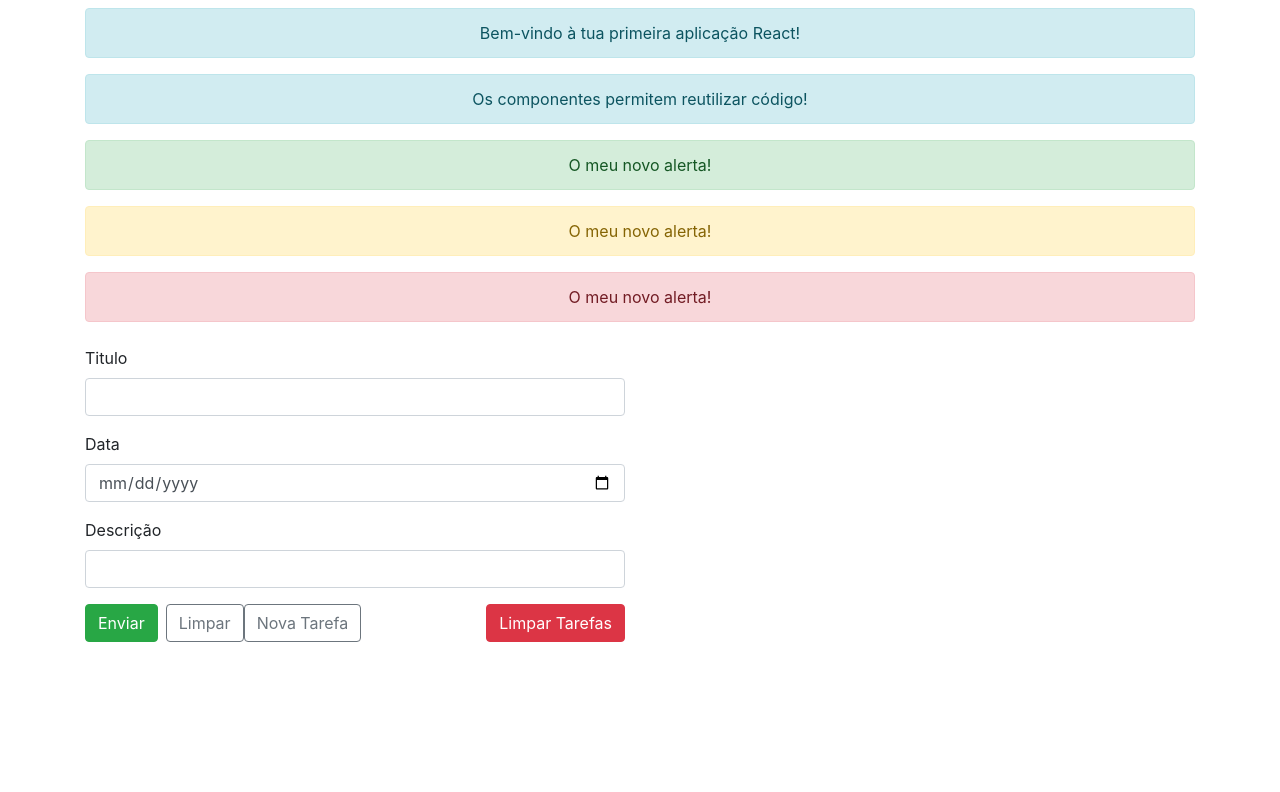
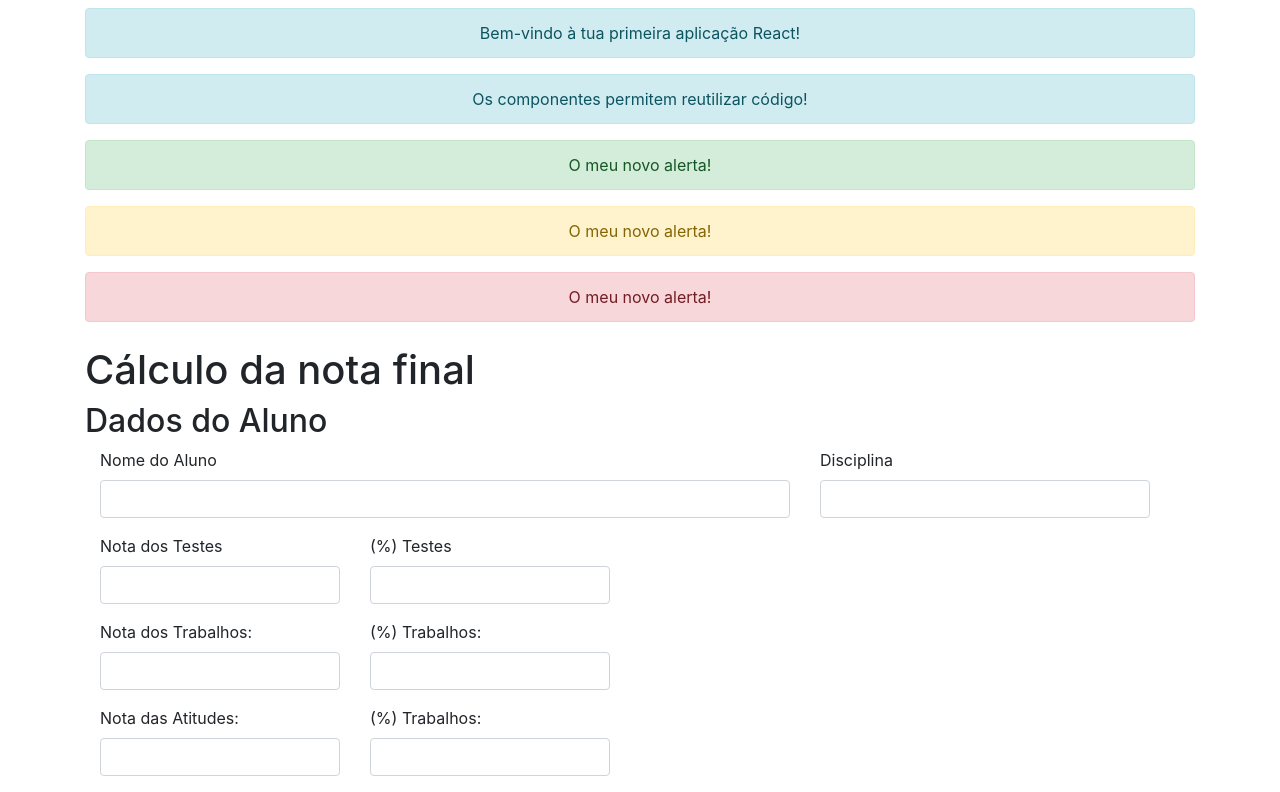
Before and after one commit to IsabellyHartmann/REACT-APP-1, a React (Vite) app: page / in a window 1280 px wide. Shown: the part 316-1108 px from the top of the page. Before the commit the page ends 958 px from the top, so only its background shows below. Built offline with nearby package versions, Linux system fonts and the light colour scheme.

Commit message:
Ex5 - React

```diff
--- a/src/App.jsx
+++ b/src/App.jsx
@@ -43,5 +43,4 @@ function App() {
 
   );
 }
-
-export default App
+export default App;
--- a/src/Notas.jsx
+++ b/src/Notas.jsx
@@ -4,140 +4,80 @@ function Notas() {
 
     const [formData, setFormData] = useState({
             nomeAluno: '',
-        notaTeste: '',
-        notaTrabalho: '',
-        notaAtitudes: ''
+            disciplina: '',
+            notaTestes: '',
+            percTrabalhos: '',
+            percAtitudes: '',
     });
-
-    const [tarefas, setTarefas] = useState([]);
-
-
-    // Guarda os dados submetidos (para mostrar depois do envio)
-    const [dadosSubmetidos, setDadosSubmetidos] = useState(null);
-
-    // Esta função é chamada quando o formulário é submetido
-    function handleSubmit(e) {
-        e.preventDefault(); // impede o recarregamento da página
-        setDadosSubmetidos(formData); // guarda os dados preenchidos
-
-
-        return (
-            // Este é o bootstrap 4
-            <div className="mt-4 row">
-
-            </div>
-        );
-    }
-
-
-    const novaNotaAluno = {
-        id: Date.now(),
-        nome: formData.nomeAluno,
-        notaTeste: formData.notaTeste,
-        notaTrabalho: formData.notaTrabalho,
-        notaAtitudes: formData.notaAtitudes
-    };
-    setTarefas([...tarefas, novaNotaAluno]);
-
-    function newNotaAluno() {
-        const novaNotaAluno = {
-            id: Date.now(),
-            nome: formData.nomeAluno,
-            notaTeste: formData.notaTeste,
-            notaTrabalho: formData.notaTrabalho,
-            notaAtitudes: formData.notaAtitudes
-        };
-        setFormData(novaNotaAluno);
-        setTarefas([...tarefas, novaNotaAluno]);
-        setDadosSubmetidos(null);
-    }
-    // Limpa o formulário e os dados apresentados
-    function limparFormulario() {
-        setFormData({ id: '', nomeAluno: '', notaTeste: '', notaTrabalho: '', notaAtitudes: '' });
-        setDadosSubmetidos(null);
-    }
-    function limparTarefas() {
-        setTarefas([]);
-    }
 
     return (
         <div className="mt-4 row">
 
+            <div className="w-100">
+                <h1>Cálculo da nota final</h1>
+                <h2>Dados do Aluno</h2>
+            </div>
 
-
+            <form className="col-12 row">
                 <div className="col-8">
-                <form onSubmit={handleSubmit}>
                         <div className="form-group">
                             <label>Nome do Aluno</label>
                             <input type="text" className="form-control" value={formData.nomeAluno} onChange={(e) =>
                                 setFormData({ ...formData, nomeAluno: e.target.value })} required />
                         </div>
+                </div>
 
+                <div className="col-4">
                         <div className="form-group">
-                        <label>(%)Nota do Teste</label>
-                        <input type="number" className="form-control" value={formData.notaTeste} onChange={(e) =>
-                            setFormData({ ...formData, notaTeste: e.target.value })} required />
+                            <label>Disciplina</label>
+                            <input type="text" className="form-control" value={formData.disciplina} onChange={(e) =>
+                                setFormData({ ...formData, disciplina: e.target.value })} required />
+                        </div>
+                </div>
+
+                <div className="col-3">
+                        <div className="form-group">
+                            <label>Nota dos Testes</label>
+                            <input type="text" className="form-control" value={formData.notaTestes} onChange={(e) =>
+                                setFormData({ ...formData, notaTestes: e.target.value })} required />
                         </div>
 
                         <div className="form-group">
-                        <label>(%)Nota do Trabalho</label>
-                        <input type="number" className="form-control" value={formData.notaTrabalho} onChange={(e) =>
-                            setFormData({ ...formData, notaTrabalho: e.target.value })} required />
+                            <label>Nota dos Trabalhos:</label>
+                            <input type="text" className="form-control" value={formData.notaTrabalhos} onChange={(e) =>
+                                setFormData({ ...formData, notaTrabalhos: e.target.value })} required />
                         </div>
 
                         <div className="form-group">
-                        <label>(%)Nota das Atitudes</label>
-                        <input type="number" className="form-control" value={formData.notaAtitudes} onChange={(e) =>
+                            <label>Nota das Atitudes:</label>
+                            <input type="text" className="form-control" value={formData.notaAtitudes} onChange={(e) =>
                                 setFormData({ ...formData, notaAtitudes: e.target.value })} required />
                         </div>
+                </div>
 
-                    {/* Botões de ação */}
-                    <button className="btn btn-success mr-2">Enviar</button>
+                <div className="col-3">
+                        <div className="form-group">
+                            <label>(%) Testes</label>
+                            <input type="text" className="form-control" value={formData.percTestes} onChange={(e) =>
+                                setFormData({ ...formData, percTestes: e.target.value })} required />
+                        </div>
 
-                    <button type="button" className="btn btn-outline-secondary"
-                        onClick={limparFormulario}>Limpar</button>
+                        <div className="form-group">
+                            <label>(%) Trabalhos:</label>
+                            <input type="text" className="form-control" value={formData.percTrabalhos} onChange={(e) =>
+                                setFormData({ ...formData, percTrabalhos: e.target.value })} required />
+                        </div>
 
-                    <button type="button" className="btn btn-outline-secondary"
-                        onClick={newNotaAluno}>Nova Nota</button>
-
-                    <button type="button" className="btn btn-danger float-right"
-                        onClick={limparTarefas}>Limpar Tarefas</button>
+                        <div className="form-group">
+                            <label>(%) Trabalhos:</label>
+                            <input type="text" className="form-control" value={formData.percAtitudes} onChange={(e) =>
+                                setFormData({ ...formData, percAtitudes: e.target.value })} required />
+                        </div>
+                </div>
 
             </form>
         </div>
-
-
-
-
-
-            <div className="col-6">
-                {dadosSubmetidos && (
-                    <div className="card mt-4">
-                        <div className="card-body">
-                            <h5 className="card-title">Dados Recebidos</h5>
-                            <p><strong>Nome do Aluno:</strong> {dadosSubmetidos.nomeAluno}</p>
-                            <p><strong>Nota do Teste:</strong> {dadosSubmetidos.notaTeste}</p>
-                            <p><strong>Nota do Trabalho:</strong> {dadosSubmetidos.notaTrabalho}</p>
-                            <p><strong>Nota das Atitudes:</strong> {dadosSubmetidos.notaAtitudes}</p>
-                        </div>
-                    </div>
-                )}
-
-                <ul className="list-group mt-4">
-                    {tarefas.map(tarefa => (
-                        <li key={tarefa.id} className="list-group-item">
-                            <h5>{tarefa.nomeAluno}</h5>
-                            <p>{tarefa.notaTeste}</p>
-                            <p>{tarefa.notaTrabalho}</p>
-                            <p>{tarefa.notaAtitudes}</p>
-                        </li>
-                    ))}
-                </ul>
-            </div>
-
-        </div>
     );
-
 }
 
 export default Notas;
--- a/src/Tarefas.jsx
+++ b/src/Tarefas.jsx
@@ -1,129 +1,59 @@
-import React, { useState } from 'react';
-
-function Tarefas() {
-
-    const [formData, setFormData] = useState({
-        id: '',
-        titulo: '',
-        data: '',
-        descricao: ''
-    });
-
-    const [tarefas, setTarefas] = useState([]);
-
-    // Guarda os dados submetidos (para mostrar depois do envio)
-    const [dadosSubmetidos, setDadosSubmetidos] = useState(null);
-
-    // Esta função é chamada quando o formulário é submetido
-    function handleSubmit(e) {
-        e.preventDefault(); // impede o recarregamento da página
-        setDadosSubmetidos(formData); // guarda os dados preenchidos
-
-
-        const novaTarefa = {
-            id: Date.now(),
-            titulo: formData.titulo,
-            data: formData.data,
-            descricao: formData.descricao
-        };
-        setTarefas([...tarefas, novaTarefa]);
-    }
-
-    function newTarefa() {
-        const novaTarefa = {
-            id: Date.now(),
-            titulo: 'Nome',
-            data: '00/00/0000',
-            descricao: '...'
-        };
-        setFormData(novaTarefa);
-        setTarefas([...tarefas, novaTarefa]);
-        setDadosSubmetidos(null);
-    }
-
-    // Limpa o formulário e os dados apresentados
-    function limparFormulario() {
-        setFormData({ id: '', titulo: '', data: '', descricao: '' });
-        setDadosSubmetidos(null);
-    }
-    function limparTarefas() {
-        setTarefas([]);
-    }
-
-
-
-    return (
-        <div className="mt-4 row">
-
-
-
-            <div className="col-6">
-                <form onSubmit={handleSubmit}>
-                    <div className="form-group">
-                        <label>Titulo</label>
-                        <input type="text" className="form-control" value={formData.titulo} onChange={(e) =>
-                            setFormData({ ...formData, titulo: e.target.value })} required />
-                    </div>
-
-                    <div className="form-group">
-                        <label>Data</label>
-                        <input type="date" className="form-control" value={formData.data} onChange={(e) =>
-                            setFormData({ ...formData, data: e.target.value })} required />
-                    </div>
-
-                    <div className="form-group">
-                        <label>Descrição</label>
-                        <input type="text" className="form-control" value={formData.descricao} onChange={(e) =>
-                            setFormData({ ...formData, descricao: e.target.value })} />
-                    </div>
-
-                    {/* Botões de ação */}
-                    <button className="btn btn-success mr-2">Enviar</button>
-
-                    <button type="button" className="btn btn-outline-secondary"
-                        onClick={limparFormulario}>Limpar</button>
-
-                    <button type="button" className="btn btn-outline-secondary"
-                        onClick={newTarefa}>Nova Tarefa</button>
-
-                    <button type="button" className="btn btn-danger float-right"
-                        onClick={limparTarefas}>Limpar Tarefas</button>
-
-                </form>
-            </div>
 
 
 
 
 
-            <div className="col-6">
-                {dadosSubmetidos && (
-                    <div className="card mt-4">
-                        <div className="card-body">
-                            <h5 className="card-title">Dados Recebidos</h5>
-                            <p><strong>Titulo:</strong> {dadosSubmetidos.titulo}</p>
-                            <p><strong>Data:</strong> {dadosSubmetidos.data}</p>
-                            <p><strong>Descrição:</strong> {dadosSubmetidos.descricao}</p>
-                        </div>
-                    </div>
-                )}
-
-                <ul className="list-group mt-4">
-                    {tarefas.map(tarefa => (
-                        <li key={tarefa.id} className="list-group-item">
-                            <h5>{tarefa.titulo}</h5>
-                            <p>{tarefa.data}</p>
-                            <p>{tarefa.descricao}</p>
-                        </li>
-                    ))}
-                </ul>
-            </div>
 
 
+import { useState } from 'react'
+import reactLogo from './assets/react.svg'
+import viteLogo from './assets/vite.svg'
+import heroImg from './assets/hero.png'
+import './App.css'
 
+import Mensagem from './Mensagem';
+import Alerta from './Alerta';
+import Contador from './Contador';
+import Formulario from './Formulario';
+import Tarefas from './Tarefas.jsx';
+import Notas from './Notas.jsx';
 
-        </div>
-    );
+// Um componente React é uma função que devolve JSX (JavaScript + HTML)
+function App() {
+  return (
+    <div className="container mt-4">
+      {/*<h1 className="text-center text-primary">Olá React!</h1>
+      <p className="lead text-center">
+        Este é o teu primeiro componente React.
+      </p>
+      {/* Evento onClick em React usa camelCase e chama uma função */}
+      {/*<button
+        className="btn btn-success d-block mx-auto"
+        onClick={() => alert('Olá, TIKITI!')}
+      >
+        Clica-me!
+      </button>
+
+      <Contador />
+
+      {/*<h1 className="text-center">Componentes e Props</h1>
+      {/* Cada componente recebe props diferentes */}
+      {/*<Mensagem texto="Bem-vindo à tua primeira aplicação React!" />
+      <Mensagem texto="Os componentes permitem reutilizar código!" />
+
+      <Alerta texto="Este é um alerta do texto" />
+      <Alerta tipo="success" texto="Este é um alerta de sucesso" />
+      <Alerta tipo="warning" texto="Este é um alerta de aviso" />
+      <Alerta tipo="danger" texto="Este é um alerta de perigo" /> */}
+
+      {/* <Formulario /> */}
+
+      {/* <Tarefas /> */}
+
+      <Notas />
+
+    </div>
+  );
 }
 
-export default Tarefas;
+export default App
```
Also changed, not shown: src/App copy.jsx (deleted, +0 -27 lines). Lines whose indentation alone changed are shown as unchanged.
